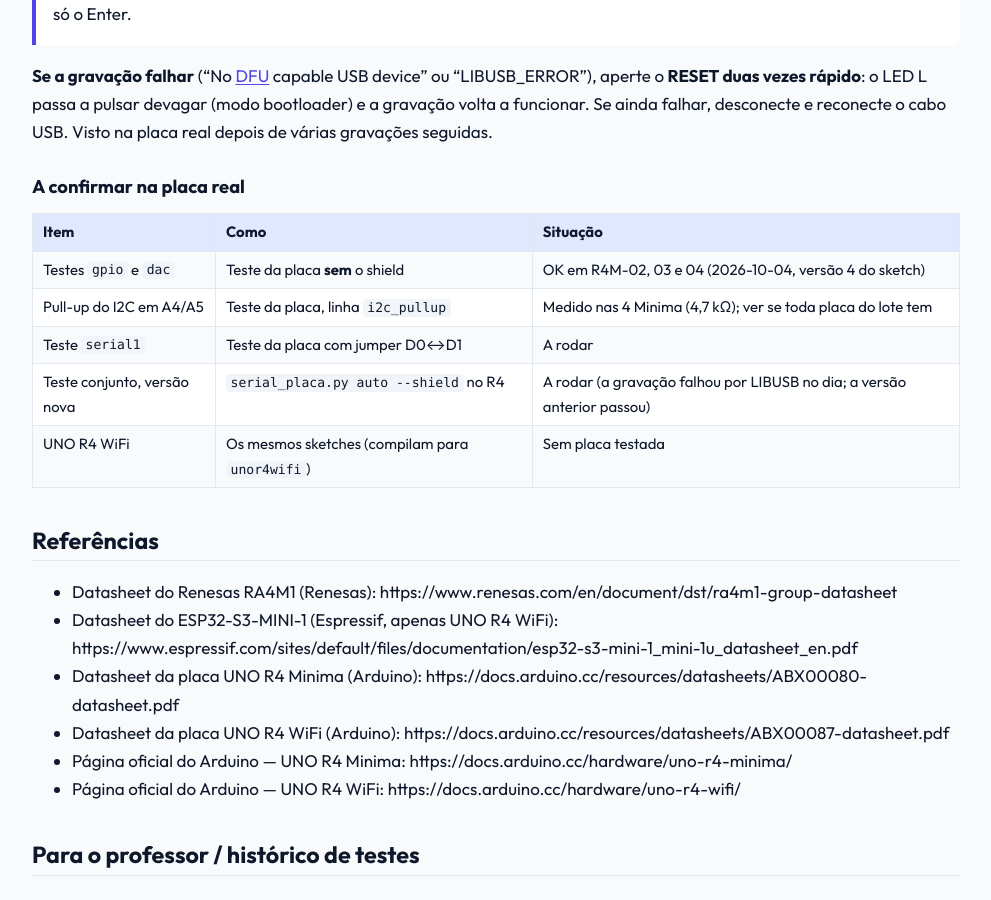
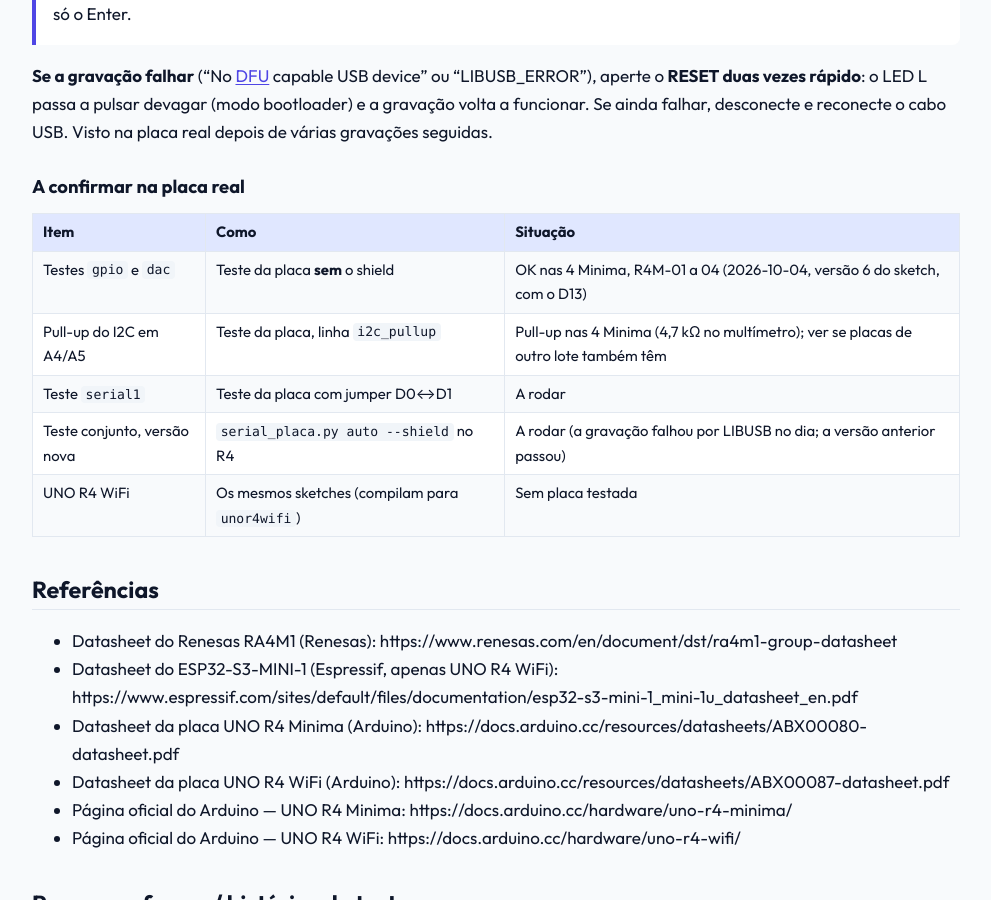
Before and after one commit to professorjoaomiguel/lab-boards, a Jekyll site: the page built from boards/arduino-uno-r4/README.md, in a window 1280 px wide and 900 px high, scrolled down 7260 px. Shown: the whole window, without its empty margins (144-1135 px from the left). Built offline with Jekyll 4.4.1, drawn with Linux system fonts in a browser that asks for light colours; our own code applies the rules of GitHub Pages for plain Markdown files.

Commit message:
Inventory: R4M-01 to R4M-04 retested with board test v6 (ok=7 each)
STATE and the R4 README record the round: A4/A5 pull-ups on all 4 units,
gpio/dac/D13 confirmed, ID characters 17-20 for the physical label.

Co-Authored-By: Claude Opus 5.5 <noreply@anthropic.com>

```diff
--- a/boards/arduino-uno-r4/README.md
+++ b/boards/arduino-uno-r4/README.md
@@ -323,8 +323,8 @@ seguidas.
 
 | Item | Como | Situação |
 |------|------|----------|
-| Testes `gpio` e `dac` | Teste da placa **sem** o shield | OK em R4M-02, 03 e 04 (2026-10-04, versão 4 do sketch) |
-| Pull-up do I2C em A4/A5 | Teste da placa, linha `i2c_pullup` | Medido nas 4 Minima (4,7 kΩ); ver se toda placa do lote tem |
+| Testes `gpio` e `dac` | Teste da placa **sem** o shield | OK nas 4 Minima, R4M-01 a 04 (2026-10-04, versão 6 do sketch, com o D13) |
+| Pull-up do I2C em A4/A5 | Teste da placa, linha `i2c_pullup` | Pull-up nas 4 Minima (4,7 kΩ no multímetro); ver se placas de outro lote também têm |
 | Teste `serial1` | Teste da placa com jumper D0↔D1 | A rodar |
 | Teste conjunto, versão nova | `serial_placa.py auto --shield` no R4 | A rodar (a gravação falhou por LIBUSB no dia; a versão anterior passou) |
 | UNO R4 WiFi | Os mesmos sketches (compilam para `unor4wifi`) | Sem placa testada |
--- a/inventario/arduino-uno-r4.csv
+++ b/inventario/arduino-uno-r4.csv
@@ -1,5 +1,5 @@
 etiqueta,etiqueta_colada,modelo,variante,dono,id_unico,registrado_em,ultimo_teste,resultado,obs
-R4M-01,não,UNO R4 Minima,,professor,32151A295A323839538E33354B573459,2026-10-03,2026-10-03,ok=13 falha=0 aviso=0 pulado=2,
+R4M-01,não,UNO R4 Minima,,professor,32151A295A323839538E33354B573459,2026-10-03,2026-10-04,ok=7 falha=0 aviso=0 pulado=1,
 R4M-02,não,UNO R4 Minima,,professor,32150D2C5A323839D01F33354B573459,2026-10-04,2026-10-04,ok=7 falha=0 aviso=0 pulado=1,
 R4M-03,não,UNO R4 Minima,,professor,321533235A323839AA2F33354B573459,2026-10-04,2026-10-04,ok=7 falha=0 aviso=0 pulado=1,
 R4M-04,não,UNO R4 Minima,,professor,321507245A3238395B1E33354B573459,2026-10-04,2026-10-04,ok=7 falha=0 aviso=0 pulado=1,
--- a/inventario/relatorio.html
+++ b/inventario/relatorio.html
@@ -139,8 +139,8 @@
   "variante": "",
   "identificador": "32151A295A323839538E33354B573459",
   "registrado_em": "2026-10-03",
-  "ultimo_teste": "2026-10-03",
-  "resultado": "ok=13 falha=0 aviso=0 pulado=2",
+  "ultimo_teste": "2026-10-04",
+  "resultado": "ok=7 falha=0 aviso=0 pulado=1",
   "situacao": "ok",
   "obs": "",
   "arquivo": "arduino-uno-r4.csv",
```
Also changed, not shown: .ai/STATE.md.
